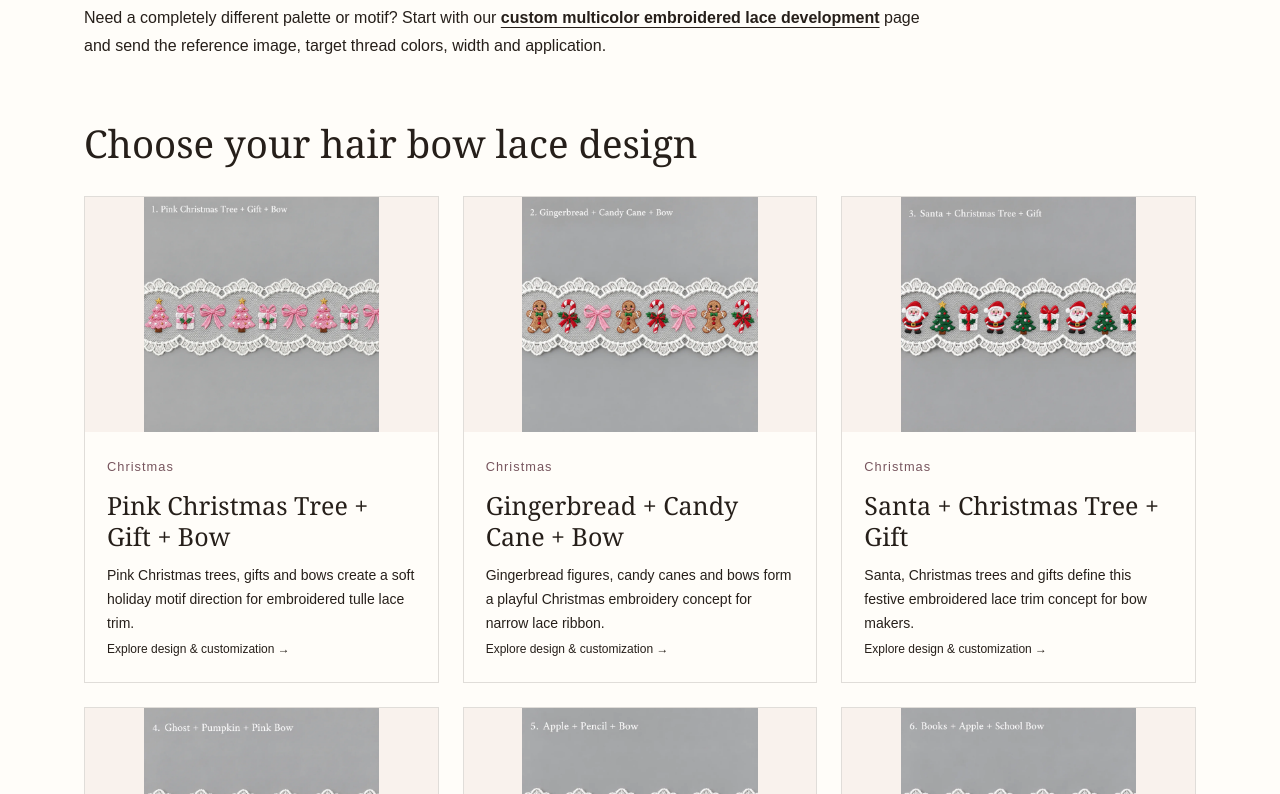
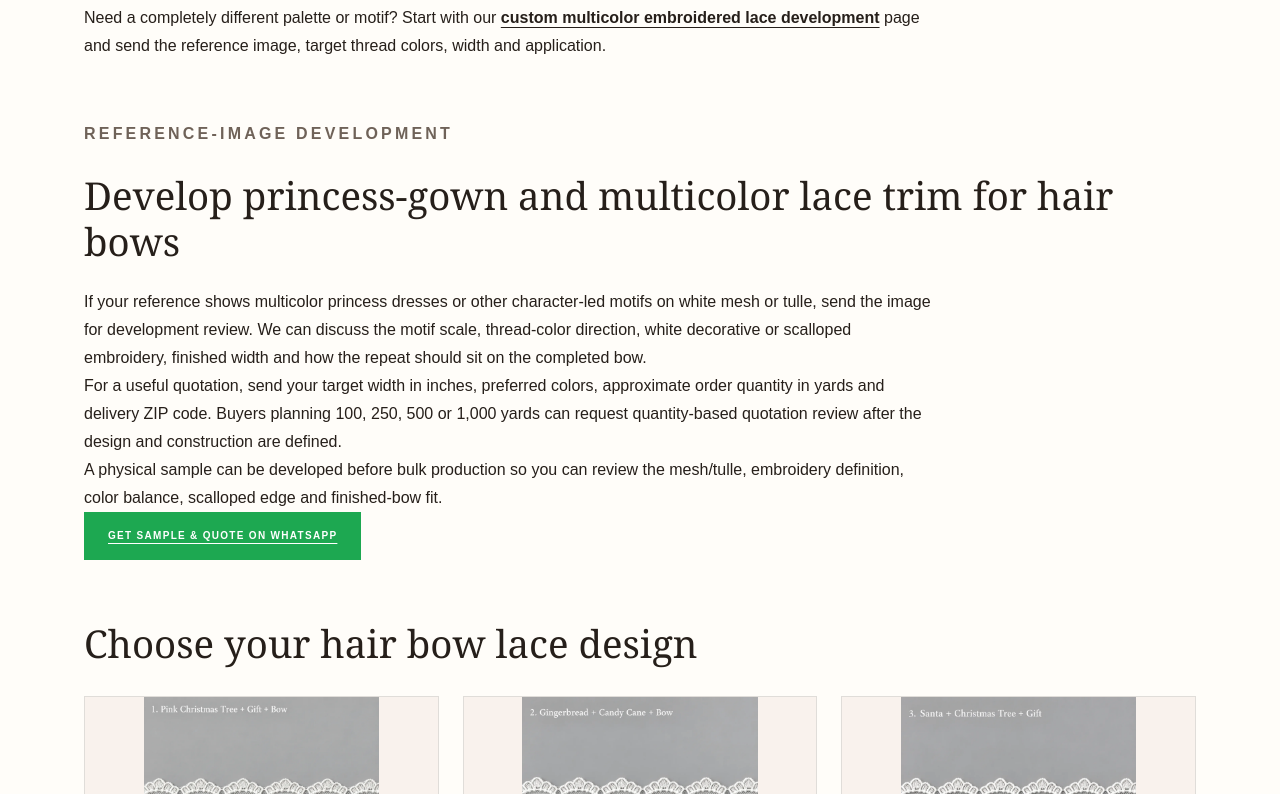
Before and after one commit to linxingwei/lace-b2b-site, a Next.js app: page /hair-bow-lace in a window 1280 px wide. Shown: the part 986-1780 px from the top of the page. Built offline with nearby package versions, Linux system fonts and the light colour scheme; no server answers.

Commit message:
Align Hair Bow sourcing page with US buyer intent

```diff
--- a/app/hair-bow-lace/page.tsx
+++ b/app/hair-bow-lace/page.tsx
@@ -13,6 +13,8 @@ const faq = [
   { q: "How is a hair bow lace overlay used?", a: "Place the lace over a coordinating ribbon, align the motifs with the intended loops, and test the center fold and attachment. Review the finished bow with a physical sample before making a production run." },
   { q: "Is this 1.5 inch lace ribbon?", a: "Approximately 1.5 inches (38.1 mm) is the requested development target. The final width, mesh, scalloped edge, repeat and fit on your ribbon are confirmed through sample review." },
   { q: "What can be customized?", a: "Share your thread colors, motif scale, repeat spacing, mesh base, edge finish and desired width. VELORACE LACE reviews feasibility for your boutique hair bow supplies program before confirming the sample specification." },
+  { q: "Can you develop princess-gown embroidery from a reference image?", a: "Yes. A princess-gown or similar multicolor motif can be reviewed from a buyer reference image. For a hair-bow project, confirm the intended width, white or colored mesh/tulle base, thread-color direction and scalloped or decorative edge during sample development before bulk terms are finalized." },
+  { q: "Can I compare pricing at different yard quantities?", a: "Yes. Buyers can request quotation review at planned quantities such as 100, 250, 500 and 1,000 yards. Final MOQ and unit pricing depend on the approved design, width, base, embroidery construction and production requirements, so they are confirmed after project review rather than assumed on the website." },
   { q: "Can I develop Christmas, Halloween or school-themed lace?", a: "Yes. Seasonal motif directions can be reviewed from buyer artwork or references. The palette, motif scale, repeat and width should be developed around the finished hair bow or accessory before sampling." },
   { q: "Are these finished products or real factory photos?", a: conceptNotice },
   { q: "How do I request a sample or place an order?", a: orderingAnswer + " Sample scope is agreed before development; a bulk order follows approval of the physical sample and written specification." },
@@ -36,6 +38,14 @@ export default function HairBowCollection() {
       <p>Product development uses inches and yards first for US buying conversations. Final production documents may also include millimeters and meters. Send the backing ribbon width, bow size and intended launch season so the motif repeat can be reviewed around the finished bow.</p>
       <p>Need a completely different palette or motif? Start with our <a href="/custom-multicolor-embroidered-lace"><strong>custom multicolor embroidered lace development</strong></a> page and send the reference image, target thread colors, width and application.</p>
     </section>
+    <section className="bow-guide">
+      <p className="eyebrow">Reference-image development</p>
+      <h2>Develop princess-gown and multicolor lace trim for hair bows</h2>
+      <p>If your reference shows multicolor princess dresses or other character-led motifs on white mesh or tulle, send the image for development review. We can discuss the motif scale, thread-color direction, white decorative or scalloped embroidery, finished width and how the repeat should sit on the completed bow.</p>
+      <p>For a useful quotation, send your target width in inches, preferred colors, approximate order quantity in yards and delivery ZIP code. Buyers planning 100, 250, 500 or 1,000 yards can request quantity-based quotation review after the design and construction are defined.</p>
+      <p>A physical sample can be developed before bulk production so you can review the mesh/tulle, embroidery definition, color balance, scalloped edge and finished-bow fit.</p>
+      <HairBowCTA placement="hair_bow_princess_reference_section" />
+    </section>
     <section id="designs"><h2>Choose your hair bow lace design</h2><HairBowCards /></section>
     <section className="bow-guide">
       <h2>Build a seasonal bow collection from custom embroidery</h2>
```
